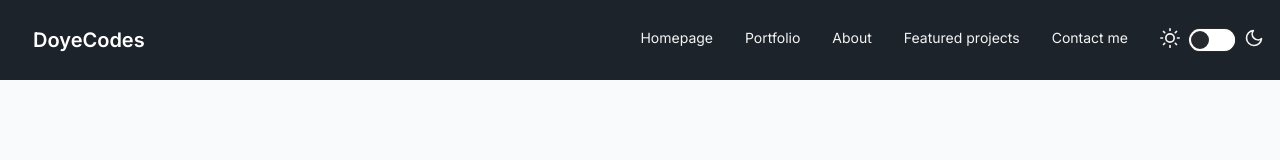
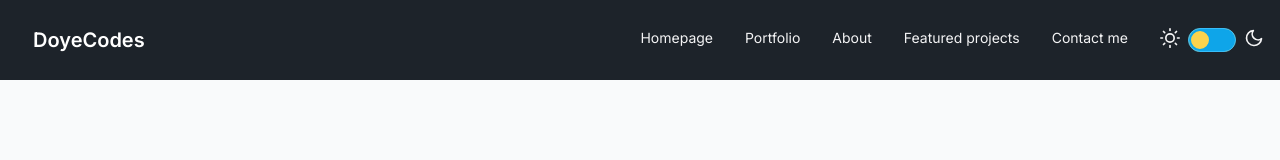
Before and after one commit to DoyeDesigns/project-portfolio, a Next.js app: page / in a window 1280 px wide. Shown: the top 160 px of the page. Built offline with nearby package versions, Linux system fonts and the light colour scheme; no server answers; the database is empty.

Commit message:
edited theme change icon

```diff
--- a/src/components/Navbar.jsx
+++ b/src/components/Navbar.jsx
@@ -70,7 +70,7 @@ function Navbar() {
                   <input
                     type="checkbox"
                     value="synthwave"
-                    className="toggle theme-controller"
+                    className="toggle theme-controller bg-amber-300 border-sky-400 [--tglbg:theme(colors.sky.500)] checked:bg-blue-300 checked:border-blue-800 checked:[--tglbg:theme(colors.blue.900)] row-start-1 col-start-1 col-span-2"
                     onChange={toggleTheme}
                     checked={isChecked}
                   />
@@ -146,7 +146,7 @@ function Navbar() {
                   <input
                     type="checkbox"
                     value="synthwave"
-                    className="toggle theme-controller"
+                    className="toggle theme-controller bg-amber-300 border-sky-400 [--tglbg:theme(colors.sky.500)] checked:bg-blue-300 checked:border-blue-800 checked:[--tglbg:theme(colors.blue.900)] row-start-1 col-start-1 col-span-2"
                     onChange={toggleTheme}
                     checked={isChecked}
                   />
```
